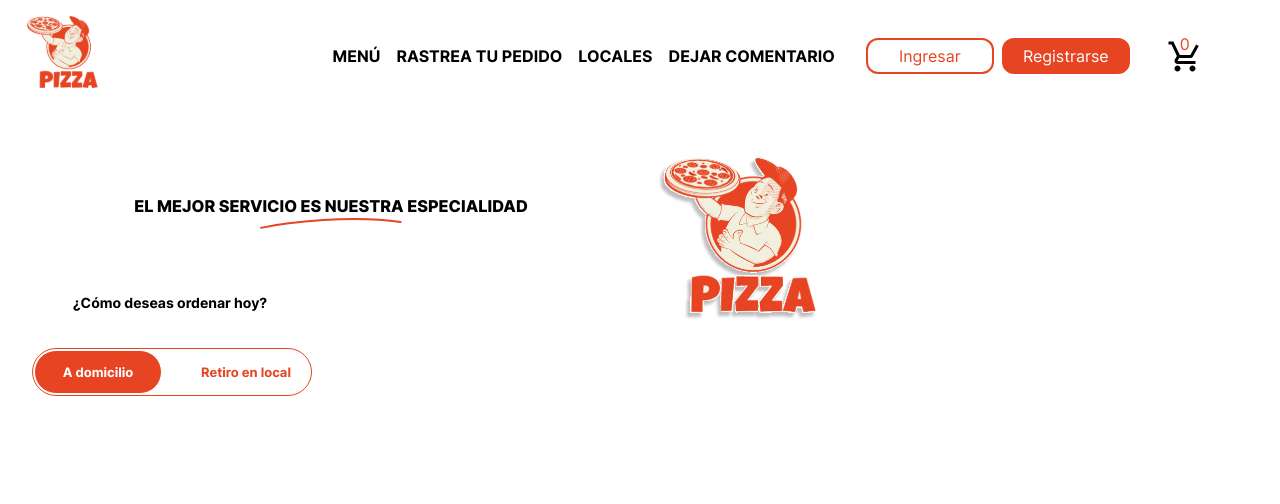
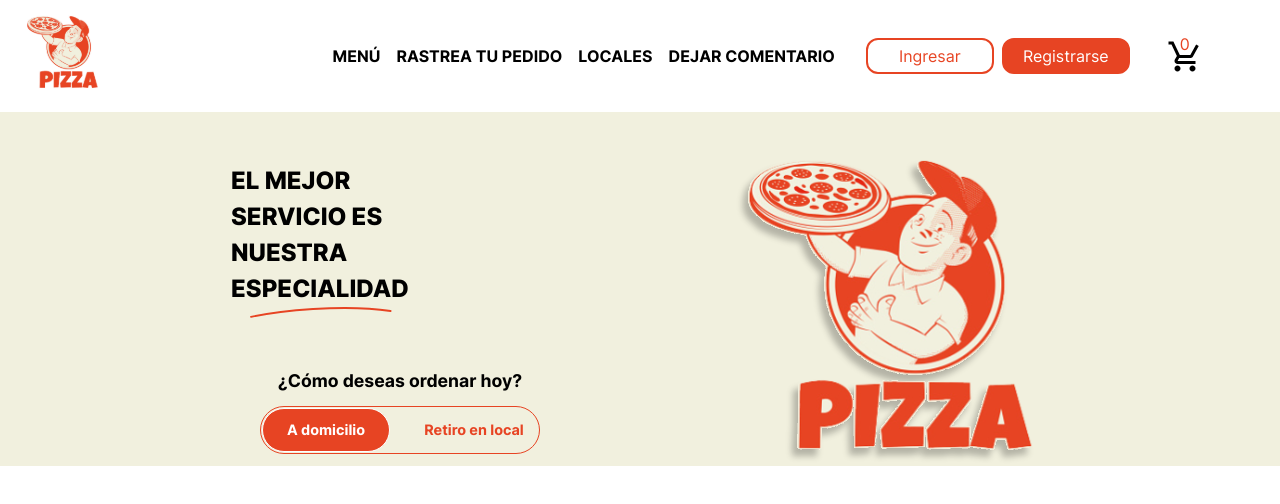
Before and after one commit to Azueel/Pizzeria-Don-Remolo, a Next.js app: page / in a window 1280 px wide. Shown: the top 504 px of the page. Built offline with nearby package versions, Linux system fonts and the light colour scheme; no server answers.

Commit message:
hero-section created and styled

```diff
--- a/modules/hero-section/components/HeroBottom.js
+++ b/modules/hero-section/components/HeroBottom.js
@@ -7,17 +7,17 @@ export const HeroBottom = () => {
 		local: false,
 	});
 	const handleOrder = (e) => {
-		if(e.target.dataset.order === 'home') setOrderType({ home: !orderType.home, local: !orderType.local })
-		else if(e.target.dataset.order === 'local') setOrderType({ home: !orderType.home, local: !orderType.local })
+		if(e.target.dataset.order === 'home') setOrderType({ home: true, local: false })
+		else if(e.target.dataset.order === 'local') setOrderType({ home: false, local: true })
 	};
 
 	return (
-		<article className="hero-bottom flex flex-col w-full h-full">
-			<p className="w-[300px] text-[14px] text-center font-bold">
+		<article className="hero-bottom flex flex-col w-full max-w-[440px] h-full md:items-center lg:max-w-[550px] xl:max-w-[800px]">
+			<p className="w-[300px] text-[14px] text-center font-bold lg:text-[1.1rem]">
 				¿Cómo deseas ordenar hoy?
 			</p>
-			<div className="flex items-center w-full h-full p-3">
-				<div className="grid grid-cols-2 justify-center gap-5 w-[280px] h-12 border border-primary rounded-[50px] p-[1px]">
+			<div className="flex items-center w-full h-full p-3 md:justify-center">
+				<div className="grid grid-cols-2 gap-5 w-[280px] h-12 border border-primary rounded-[50px] p-[1px]">
 					<OrderType
 						title='A domicilio'
 						order='home'
--- a/modules/hero-section/components/HeroTop.js
+++ b/modules/hero-section/components/HeroTop.js
@@ -4,12 +4,12 @@ export const HeroTop = () => {
 	return (
 		<article className="hero-top relative flex flex-row justify-end w-full h-full">
 			<div className="hero-top-left flex flex-col justify-center items-center w-full p-1">
-				<p className="font-[800] text-[16.3px]">
+				<p className="max-w-[180px] font-[800] text-[16.3px] sm:text-[1.2rem] lg:text-[1.5rem]">
 					EL MEJOR SERVICIO ES NUESTRA ESPECIALIDAD
 				</p>
 				<Image src={require('../../../public/assets/icons/hero-line.svg')} />
 			</div>
-			<div className="hero-top-right w-full h-28">
+			<div className="hero-top-right w-full h-28 lg:h-64 lg:w-full">
 				<Image src={require('../../../public/assets/icons/hero.svg')} alt='hero' />
 			</div>
 		</article>
--- a/modules/hero-section/components/OrderType.js
+++ b/modules/hero-section/components/OrderType.js
@@ -1,7 +1,7 @@
 export const OrderType = ({ title, styles, order, fn }) => {
 	return (
 		<button
-			className={`w-32 text-primary text-[13px] font-bold rounded-[50px] ${styles}`}
+			className={`w-32 text-primary text-[12px] leading-3 font-bold rounded-[50px] sm:text-[.8rem] lg:text-[.9rem] ${styles}`}
 			onClick={fn}
 			data-order={order}
 		>{title}</button>
--- a/modules/hero-section/styles/styles.js
+++ b/modules/hero-section/styles/styles.js
@@ -8,5 +8,5 @@ export const HeroSectionStyles = [
 	'p-5',
 	'bg-[#F1F0DE]',
 	//DESKTOP
-	'desktop_bk:bg-white'
+	'xl:p-0'
 ].join(' ');
```
Also changed, not shown: public/assets/icons/hero.svg.
